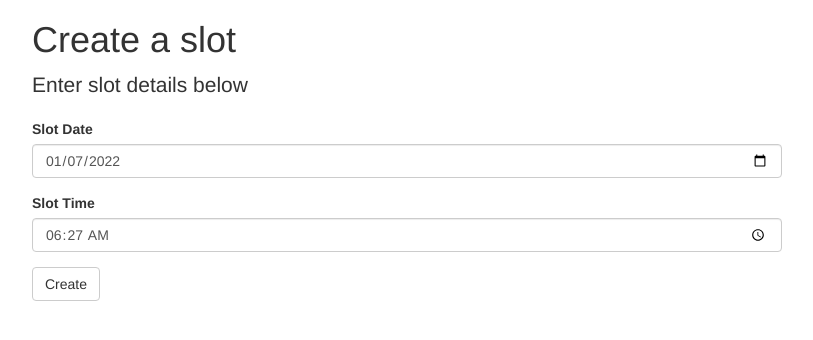
After one commit to johnchowssc/lesson_booking_site, a Flask app: page /create in a window 1280 px wide. The commit adds this page. Shown: the top 340 px of the page, without its empty margins (38-851 px from the left). Run offline with Flask 2, Linux system fonts and the light colour scheme; some libraries are stand-ins or nearby versions.

Commit message:
split create slot and view slots

```diff
--- /dev/null
+++ b/forms.py
@@ -0,0 +1,14 @@
+import flask_wtf
+import wtforms
+import wtforms.validators
+import datetime
+
+## Configure forms
+class SlotForm(flask_wtf.FlaskForm):
+    date = wtforms.DateField("Slot Date", format='%Y-%m-%d', default=datetime.datetime.now(), validators=[wtforms.validators.DataRequired()])
+    time = wtforms.TimeField("Slot Time", format='%H:%M', default=datetime.datetime.now(), validators=[wtforms.validators.DataRequired()])
+    submit = wtforms.SubmitField('Create')
+
+class BookingForm(flask_wtf.FlaskForm):
+    name = wtforms.StringField("Name")
+    submit = wtforms.SubmitField('Create')
--- a/main.py
+++ b/main.py
@@ -9,7 +9,10 @@ import dotenv
 import flask_sqlalchemy
 import datetime
 
-## Import environment variables
+## Import forms
+import forms
+
+## Initialise environment variables
 dotenv.load_dotenv()
 
 ## Initialise Flask
@@ -34,29 +37,34 @@ class Slot(db.Model):
 
 db.create_all()
 
-
-## Configure forms
-class SlotForm(flask_wtf.FlaskForm):
-    date = wtforms.DateField("Slot Date", format='%Y-%m-%d', default=datetime.datetime.now(), validators=[wtforms.validators.DataRequired()])
-    time = wtforms.TimeField("Slot Time", format='%H:%M', default=datetime.datetime.now(), validators=[wtforms.validators.DataRequired()])
-    name = wtforms.StringField("Name")
-    submit = wtforms.SubmitField('Create')
-
 ## Routes
 @app.route("/", methods=["Get","POST"])
 def get_calendar():
     slots = Slot.query.all()
-    form = SlotForm()
+    return flask.render_template("index.html", all_slots=slots)
+
+@app.route("/create", methods=["Get","POST"])
+def create_slot():
+    form = forms.SlotForm()
     if form.validate_on_submit():
         new_slot = Slot(
             date = form.date.data,
-            time = form.time.data,
-            name = form.name.data
+            time = form.time.data
         )
         db.session.add(new_slot)
         db.session.commit()
         return flask.redirect(flask.url_for("get_calendar"))
-    return flask.render_template("index.html", form=form, all_slots=slots)
+    return flask.render_template("slot.html", form=form)
+
+@app.route("/book/<int:slot_id>", methods=["GET", "POST"])
+def book_slot(slot_id):
+    form = forms.BookingForm()
+    slot = Slot.query.get(slot_id)
+    if form.validate_on_submit():
+        slot.name = form.name.data
+        db.session.commit()
+        return flask.redirect(flask.url_for("get_calendar"))
+    return flask.render_template("slot.html", form=form)
 
 if __name__ == "__main__":
     app.run(debug=True)
--- a/templates/index.html
+++ b/templates/index.html
@@ -17,11 +17,9 @@ Slots
 
         {% for slot in all_slots %}
         <div>
-            <p>{{slot.date}} at {{slot.time}} for {{slot.name}}</p>
+            <p><a href="{{ url_for('book_slot', slot_id=slot.id) }}">{{slot.date}} at {{slot.time}} for {{slot.name}}</a></p>
         </div>
         {% endfor %}
-
-        {{ wtf.quick_form(form) }}
 
       </div>
     </div>
--- /dev/null
+++ b/templates/slot.html
@@ -0,0 +1,26 @@
+{% extends 'bootstrap/base.html' %}
+{% import "bootstrap/wtf.html" as wtf %}
+
+{% block title %}
+Create Slots
+{% endblock %}
+
+{% block content %}
+
+<div class="container">
+    <div class="row">
+      <div class="col-md-10 col-lg-8 mx-lg-auto mx-md-auto">
+
+        <h1 class="pt-5 pb-2">Create a slot</h1>
+
+        <p class="lead">Enter slot details below</p>
+
+        {{ wtf.quick_form(form) }}
+
+      </div>
+    </div>
+  </div>
+
+
+
+{% endblock %}
```
Also changed, not shown: bookings.db (added).
